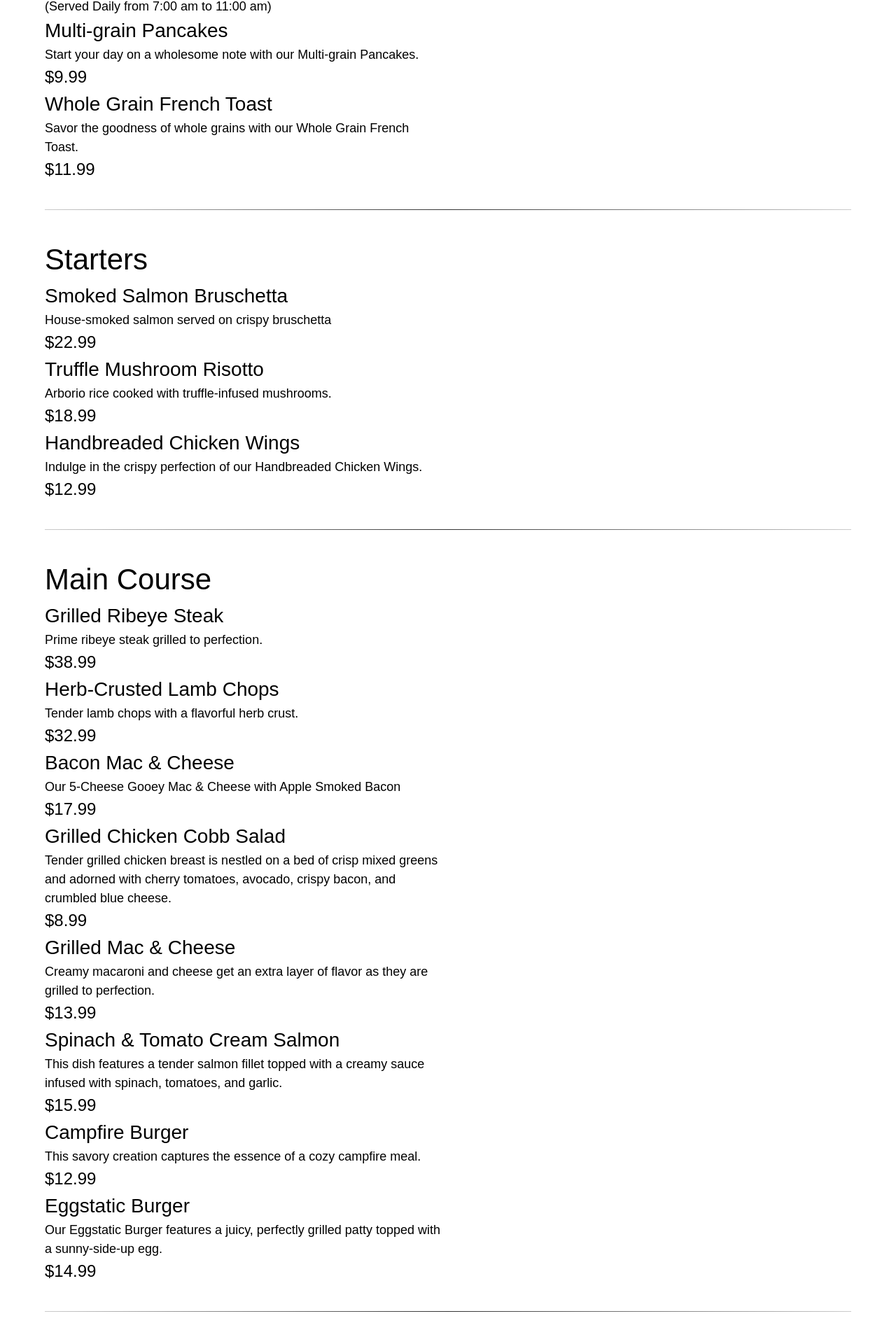
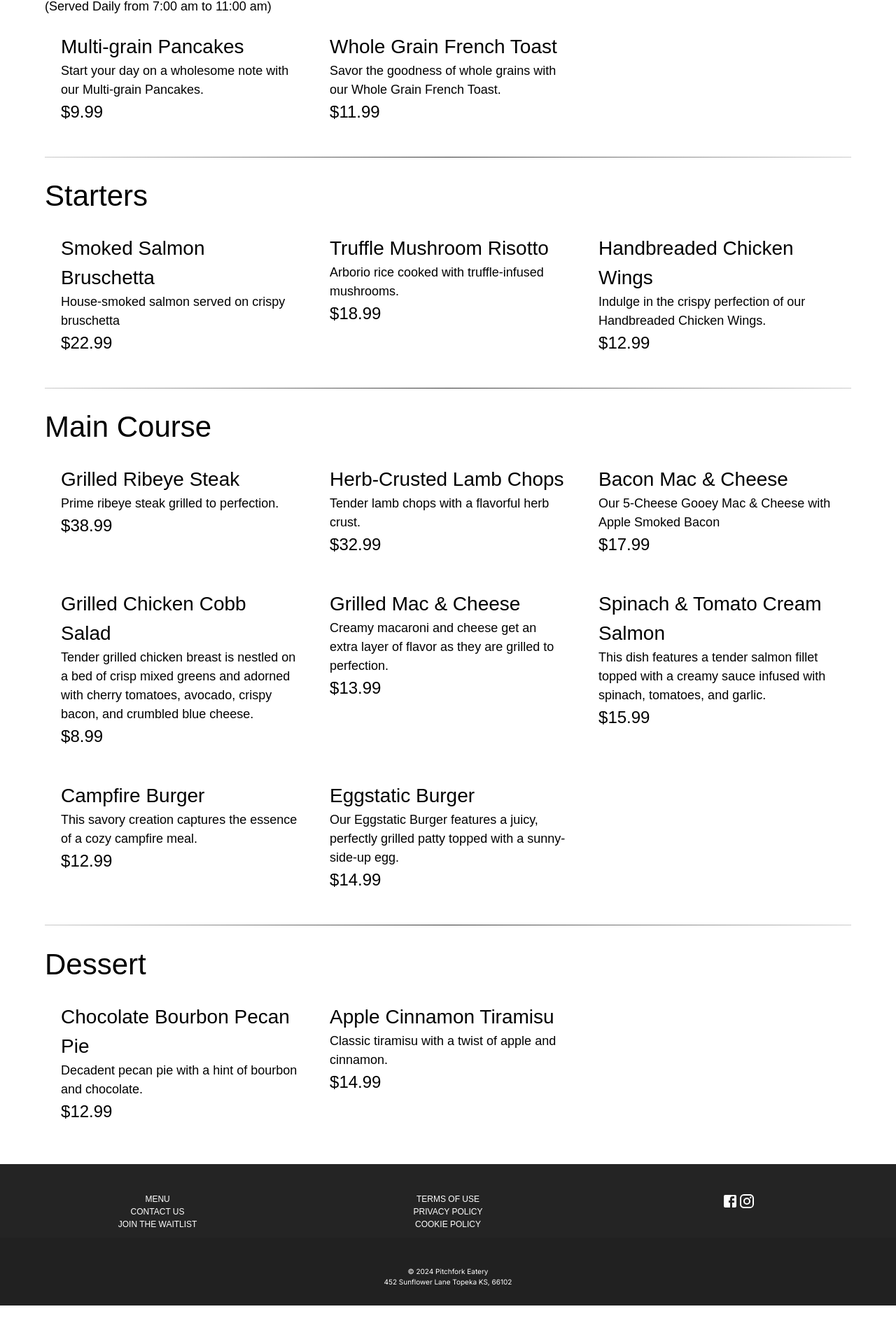
Before and after one commit to andrewbarker96/pitchfork, a Next.js app: page /menu in a window 1280 px wide. Shown: the part 192-2112 px from the top of the page at 70% size. After the commit the page ends 2057 px from the top, so only its background shows below. Built offline with nearby package versions, Linux system fonts and the light colour scheme; a web font is replaced by a local one.

Commit message:
Changes to be committed: 	modified:   app/globals.css 	modified:   components/full-menu.tsx

```diff
--- a/app/globals.css
+++ b/app/globals.css
@@ -164,3 +164,13 @@ hr {
   margin-top: 2%;
   margin-bottom:2%;
 }
+
+.menu-box{
+  display: flex;
+  flex-direction: row;
+  flex-wrap: wrap;
+}
+
+.menu-item{
+  padding:2%
+}
--- a/components/full-menu.tsx
+++ b/components/full-menu.tsx
@@ -12,41 +12,33 @@ interface MenuItemProps {
 }
 
 const MenuItem: React.FC<MenuItemProps> = ({ title, description, price }) => (
-  <Item>
+  <Grid item xs={12} sm={12} md={4} className = 'menu-item'>
     <h2>{title}</h2>
     <p>{description}</p>
     <h3>${price}</h3>
-  </Item>
+  </Grid>
 );
 
 const FullMenu = () => {
   return (
     <Grid container spacing={2}>
-      <Grid item xs={12} sm={6} md={6}>
+      <Grid item xs={12}>
         <h1>Breakfast</h1>
         <h4>(Served Daily from 7:00 am to 11:00 am)</h4>
-        <Box display="flex" flexDirection="row" flexWrap="wrap" justifyContent="space-between">
+        <Box className = 'menu-box'>
           <MenuItem title="Multi-grain Pancakes" description="Start your day on a wholesome note with our Multi-grain Pancakes." price="9.99" />
           <MenuItem title="Whole Grain French Toast" description="Savor the goodness of whole grains with our Whole Grain French Toast." price="11.99" />
         </Box>
-     </Grid>
-      <Grid item xs={12}>
         <hr />
-      </Grid>
-      <Grid item xs={12} sm={6} md={6}>
         <h1>Starters</h1>
-        <Box display="flex" flexDirection="row" flexWrap="wrap" justifyContent="space-between">
+        <Box className = 'menu-box'>
           <MenuItem title="Smoked Salmon Bruschetta" description="House-smoked salmon served on crispy bruschetta" price="22.99" />
           <MenuItem title="Truffle Mushroom Risotto" description="Arborio rice cooked with truffle-infused mushrooms." price="18.99" />
           <MenuItem title='Handbreaded Chicken Wings' description="Indulge in the crispy perfection of our Handbreaded Chicken Wings." price='12.99' />
         </Box>
-      </Grid>
-      <Grid item xs={12}>
         <hr />
-      </Grid>
-      <Grid item xs={12} sm={6} md={6}>
         <h1>Main Course</h1>
-        <Box display="flex" flexDirection="row" flexWrap="wrap" justifyContent="space-between">
+        <Box className = 'menu-box'>
           <MenuItem title="Grilled Ribeye Steak" description="Prime ribeye steak grilled to perfection." price="38.99" />
           <MenuItem title="Herb-Crusted Lamb Chops" description="Tender lamb chops with a flavorful herb crust." price="32.99" />
           <MenuItem title="Bacon Mac & Cheese" description="Our 5-Cheese Gooey Mac & Cheese with Apple Smoked Bacon" price="17.99" />
@@ -56,13 +48,9 @@ const FullMenu = () => {
           <MenuItem title="Campfire Burger" description="This savory creation captures the essence of a cozy campfire meal." price="12.99" />
           <MenuItem title="Eggstatic Burger" description="Our Eggstatic Burger features a juicy, perfectly grilled patty topped with a sunny-side-up egg." price="14.99" />
         </Box>
-      </Grid>
-      <Grid item xs={12}>
         <hr />
-      </Grid>
-      <Grid item xs={12} sm={6} md={6}>
         <h1>Dessert</h1>
-        <Box display="flex" flexDirection="row" flexWrap="wrap" justifyContent="space-between">
+        <Box className = 'menu-box'>
           <MenuItem title="Chocolate Bourbon Pecan Pie" description="Decadent pecan pie with a hint of bourbon and chocolate." price="12.99" />
           <MenuItem title="Apple Cinnamon Tiramisu" description="Classic tiramisu with a twist of apple and cinnamon." price="14.99" />
         </Box>
```
